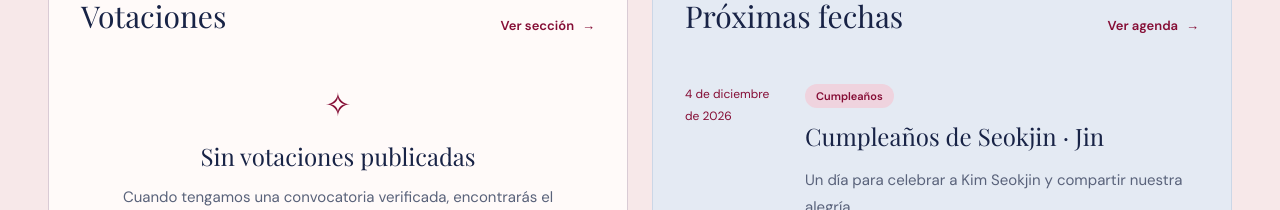
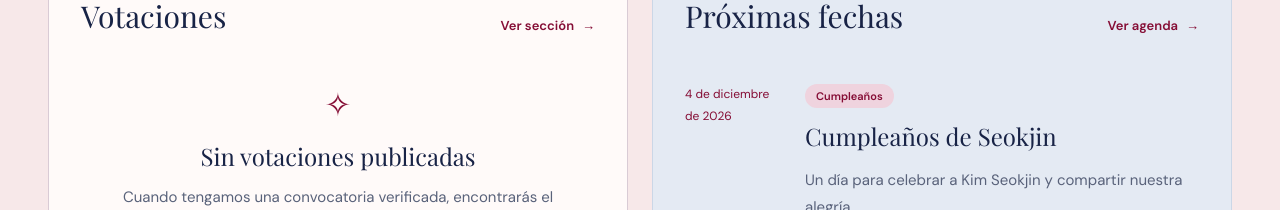
Before and after one commit to dacevedocubillo/butterfly-fanbase, a React (Vite) app: page / in a window 1280 px wide. Shown: the part 1260-1470 px from the top of the page. Built offline with nearby package versions, Linux system fonts and the light colour scheme; a web font is replaced by a local one.

Commit message:
Use personal names for member birthdays

```diff
--- a/src/data/content.js
+++ b/src/data/content.js
@@ -16,15 +16,15 @@ export const votes = [];
 export const events = [];
 const birthdaySource = "https://kprofiles.com/bts-bangtan-boys-members-profile/";
 export const annualEvents = [
-  { id: "jhope-birthday", monthDay: "02-18", title: "Cumpleaños de Hoseok · j-hope", type: "Cumpleaños", description: "Un día para celebrar a Jung Hoseok y compartirle nuestro cariño.", url: birthdaySource },
-  { id: "suga-birthday", monthDay: "03-09", title: "Cumpleaños de Yoongi · SUGA", type: "Cumpleaños", description: "Celebramos a Min Yoongi y la música que nos acompaña.", url: birthdaySource },
+  { id: "jhope-birthday", monthDay: "02-18", title: "Cumpleaños de Hoseok", type: "Cumpleaños", description: "Un día para celebrar a Jung Hoseok y compartirle nuestro cariño.", url: birthdaySource },
+  { id: "suga-birthday", monthDay: "03-09", title: "Cumpleaños de Yoongi", type: "Cumpleaños", description: "Celebramos a Min Yoongi y la música que nos acompaña.", url: birthdaySource },
   { id: "bts-anniversary", monthDay: "06-13", title: "Aniversario de BTS", type: "Aniversario", description: "Celebramos el debut de BTS, el 13 de junio de 2013. Esta fecha anual no anuncia actividades específicas de FESTA.", url: "https://www.korea.net/NewsFocus/People/view?articleId=272561" },
   { id: "army-anniversary", monthDay: "07-09", title: "Aniversario de ARMY", type: "Aniversario", description: "Nuestro día como fandom: una fecha para celebrar la conexión entre BTS y ARMY.", url: "https://weverse.io/bts/notice/1378" },
-  { id: "jungkook-birthday", monthDay: "09-01", title: "Cumpleaños de Jungkook · Jung Kook", type: "Cumpleaños", description: "Celebramos a Jeon Jungkook y otro año de momentos junto a ARMY.", url: birthdaySource },
-  { id: "rm-birthday", monthDay: "09-12", title: "Cumpleaños de Namjoon · RM", type: "Cumpleaños", description: "Un día para celebrar a Kim Namjoon y enviarle nuestros mejores deseos.", url: birthdaySource },
+  { id: "jungkook-birthday", monthDay: "09-01", title: "Cumpleaños de Jungkook", type: "Cumpleaños", description: "Celebramos a Jeon Jungkook y otro año de momentos junto a ARMY.", url: birthdaySource },
+  { id: "rm-birthday", monthDay: "09-12", title: "Cumpleaños de Namjoon", type: "Cumpleaños", description: "Un día para celebrar a Kim Namjoon y enviarle nuestros mejores deseos.", url: birthdaySource },
   { id: "jimin-birthday", monthDay: "10-13", title: "Cumpleaños de Jimin", type: "Cumpleaños", description: "Celebramos a Park Jimin con mucho cariño de parte de ARMY.", url: birthdaySource },
-  { id: "jin-birthday", monthDay: "12-04", title: "Cumpleaños de Seokjin · Jin", type: "Cumpleaños", description: "Un día para celebrar a Kim Seokjin y compartir nuestra alegría.", url: birthdaySource },
-  { id: "v-birthday", monthDay: "12-30", title: "Cumpleaños de Taehyung · V", type: "Cumpleaños", description: "Cerramos diciembre celebrando a Kim Taehyung.", url: birthdaySource },
+  { id: "jin-birthday", monthDay: "12-04", title: "Cumpleaños de Seokjin", type: "Cumpleaños", description: "Un día para celebrar a Kim Seokjin y compartir nuestra alegría.", url: birthdaySource },
+  { id: "v-birthday", monthDay: "12-30", title: "Cumpleaños de Taehyung", type: "Cumpleaños", description: "Cerramos diciembre celebrando a Kim Taehyung.", url: birthdaySource },
 ];
 export function eventsForYear(year) {
   return [
```
